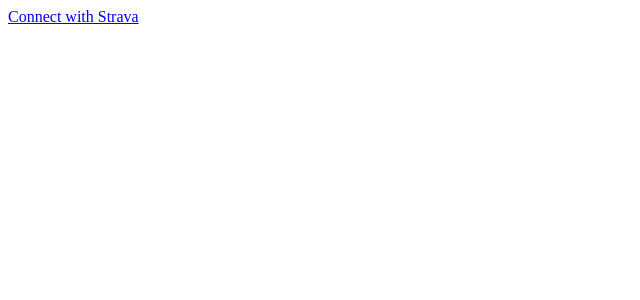
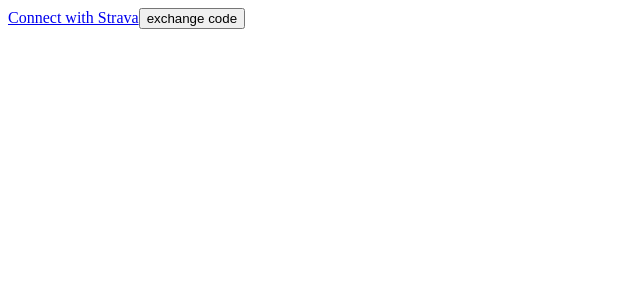
Before and after one commit to Vazerthon/strava-service-interval, a React (Create React App) app: page /auth in a window 1280 px wide. Shown: the top 300 px of the page, without its empty margins (0-640 px from the left). Built offline with nearby package versions, Linux system fonts and the light colour scheme; no server answers; the HTML template or start-up script is replaced by a standard one.

Commit message:
Add button to test code exchange

```diff
--- a/src/containers/Auth.js
+++ b/src/containers/Auth.js
@@ -1,16 +1,27 @@
 import { useContext } from 'react';
 import qs from 'qs';
+import axios from 'axios';
 
 import { SettingsContext } from '../contexts/Settings';
 
 export default function Auth() {
-  const { stravaAuthUrl } = useContext(SettingsContext);
-  const { code, error } = qs.parse(window.location.search, { ignoreQueryPrefix: true });
+  const { stravaAuthUrl, makePublicTokenExchangeUrl } = useContext(SettingsContext);
+  const { code, error } = qs.parse(window.location.search, {
+    ignoreQueryPrefix: true,
+  });
 
-  return <>
-    { error && <>There's an error</> }
-    { code && <>Your code is {code}</> }
+  const exchangeCode = (accessCode) => () =>
+    axios
+      .get(makePublicTokenExchangeUrl(accessCode))
+      .then(console.log);
 
-    <a href={stravaAuthUrl}>Connect with Strava</a>
-  </>;
+  return (
+    <>
+      {error && <>There's an error</>}
+      {code && <>Your code is {code}</>}
+
+      <a href={stravaAuthUrl}>Connect with Strava</a>
+      <button onClick={exchangeCode(code)}>exchange code</button>
+    </>
+  );
 }
--- a/src/settings.js
+++ b/src/settings.js
@@ -3,11 +3,13 @@
 const stravaAuthUrl = `https://www.strava.com/oauth/authorize?client_id=${stravaClientId}&response_type=code&redirect_uri=${stravaRedirectUrl}&approval_prompt=force&scope=read`;
 const makeStravaTokenExchangeUrl = (stravaClientSecret, accessCode) =>
   `https://www.strava.com/api/v3/oauth/token?grant_type=authorization_code&client_id=${stravaClientId}&client_secret=${stravaClientSecret}&code=${accessCode}`;
+const makePublicTokenExchangeUrl = (accessCode) => `.netlify/functions/stravaTokenExchange?code=${accessCode}`;
 
 const settings = {
   stravaClientId,
   stravaAuthUrl,
   makeStravaTokenExchangeUrl,
+  makePublicTokenExchangeUrl,
 };
 
 export default settings;
```
